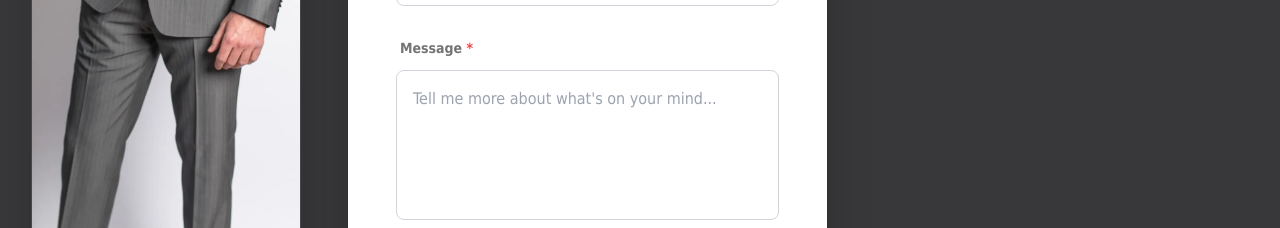
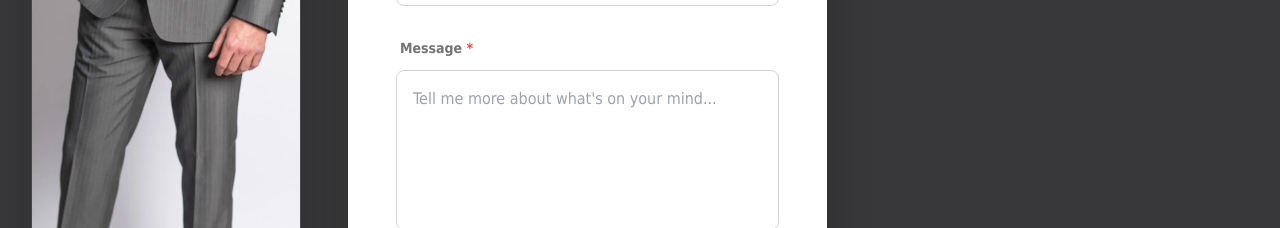
Before and after one commit to michaelzick/michaelzick.com, a Next.js app: page /contact in a window 1280 px wide. Shown: the part 1372-1600 px from the top of the page. Built offline with nearby package versions, Linux system fonts and the light colour scheme; no server answers.

Commit message:
refactor: Adjust contact page layout by updating textarea and image container heights.

```diff
--- a/app/contact/ContactContent.tsx
+++ b/app/contact/ContactContent.tsx
@@ -23,7 +23,7 @@ export default function ContactContent() {
         <FadeInSection className="max-w-[1400px] mx-auto grid md:grid-cols-12 gap-10 lg:gap-12 items-stretch">
           {/* Column 1: Image (Left) */}
           <div className="hidden md:block md:col-span-3 lg:col-span-3 order-1 h-full">
-            <div className="relative h-full overflow-hidden rounded-xl shadow-2xl ring-1 ring-white/10 min-h-[500px]">
+            <div className="relative h-full overflow-hidden rounded-xl shadow-2xl ring-1 ring-white/10 min-h-[640px]">
               <Image
                 src="/img/grey-suit-blue-shirt-2.webp"
                 alt="Michael Zick"
--- a/app/contact/ContactForm.tsx
+++ b/app/contact/ContactForm.tsx
@@ -128,7 +128,7 @@ export default function ContactForm() {
           Message <span className="text-red-500 font-bold">*</span>
         </label>
         <textarea
-          className="border border-gray-300 rounded-lg p-4 w-full min-h-[150px] text-black focus:ring-2 focus:ring-primary-blue/20 focus:border-primary-blue transition-all outline-none resize-none"
+          className="border border-gray-300 rounded-lg p-4 w-full h-40 text-black focus:ring-2 focus:ring-primary-blue/20 focus:border-primary-blue transition-all outline-none resize-none"
           name="message"
           placeholder="Tell me more about what's on your mind..."
           value={formData.message}
```
